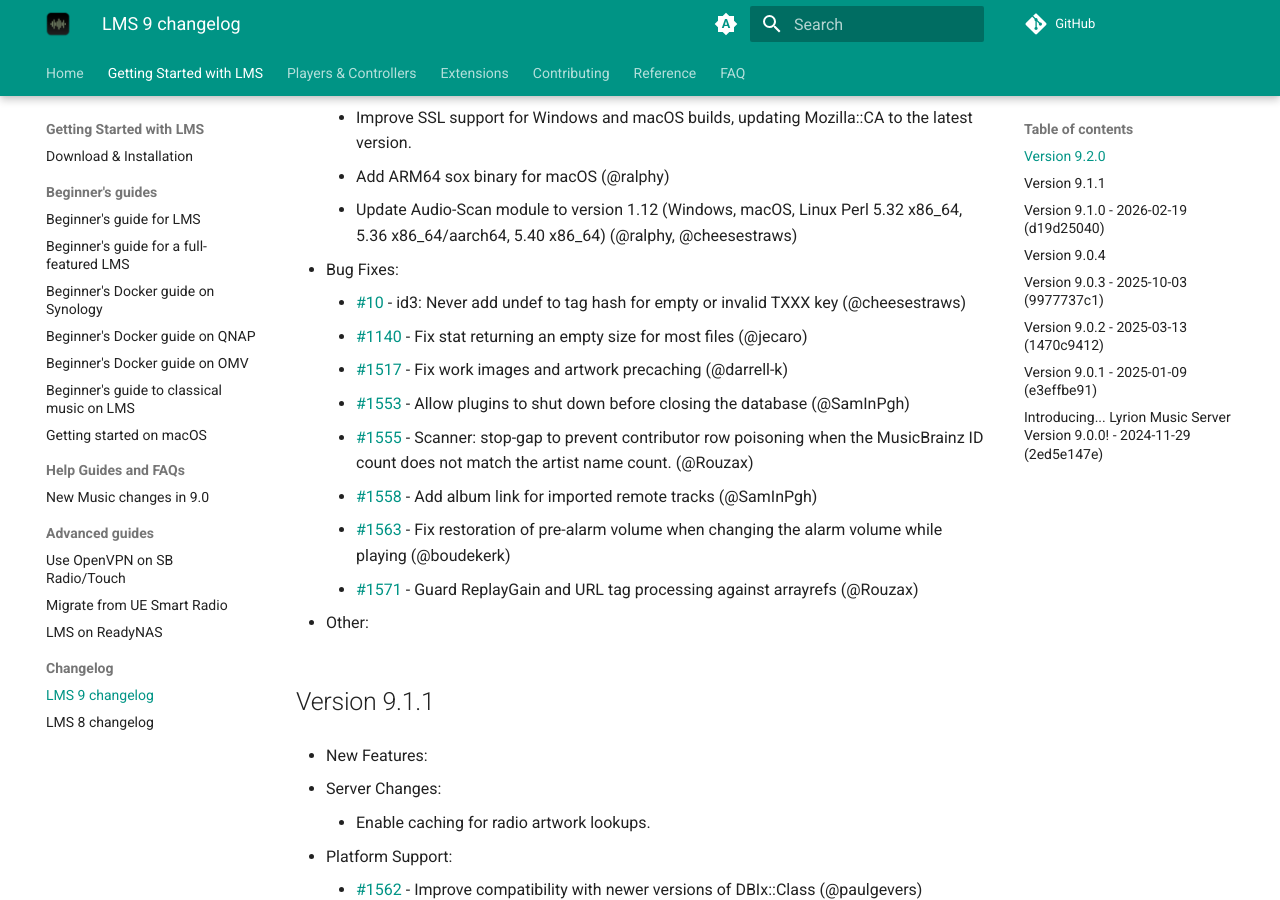
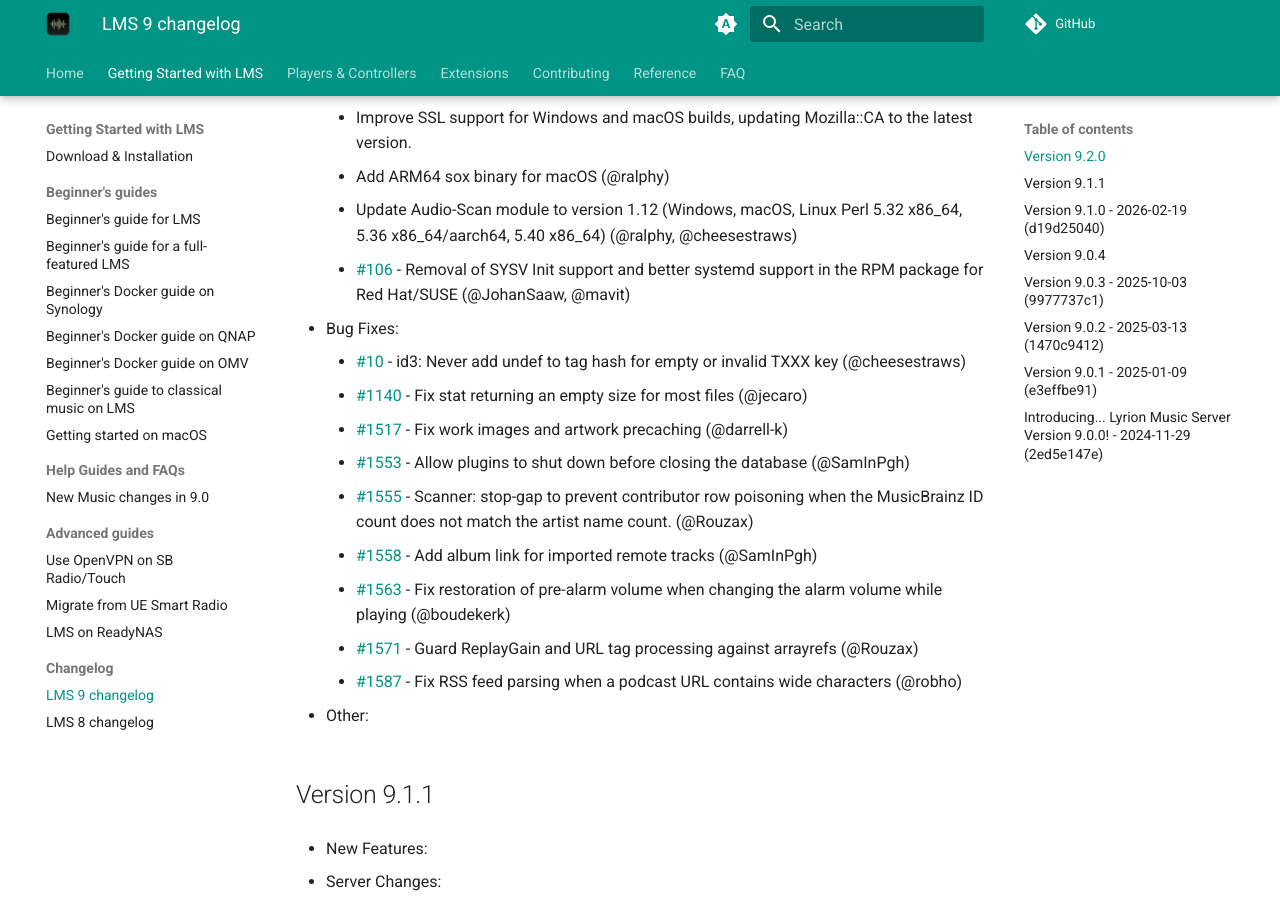
Before and after one commit to LMS-Community/lms-community.github.io, an MkDocs documentation site: the page built from docs/getting-started/changelog-lms9.md, in a window 1280 px wide and 900 px high, scrolled down 761 px. Built offline with MkDocs 1.6.1 and Material for MkDocs 9.7.7, drawn with Linux system fonts in a browser that asks for light colours; a script that is not in the unit is left out; plug-ins that fetch from the network failed and are left out; comment, search, counter and statistics services are not loaded.

Commit message:
Update external data sources

```diff
--- a/docs/getting-started/changelog-lms9.md
+++ b/docs/getting-started/changelog-lms9.md
@@ -22,6 +22,7 @@
 	- Improve SSL support for Windows and macOS builds, updating Mozilla::CA to the latest version.
 	- Add ARM64 sox binary for macOS (@ralphy)
 	- Update Audio-Scan module to version 1.12 (Windows, macOS, Linux Perl 5.32 x86\_64, 5.36 x86\_64/aarch64, 5.40 x86\_64) (@ralphy, @cheesestraws)
+	- [#106](https://github.com/LMS-Community/slimserver-platforms/pull/106) \- Removal of SYSV Init support and better systemd support in the RPM package for Red Hat/SUSE (@JohanSaaw, @mavit)
 
 - Bug Fixes:
 
@@ -33,6 +34,7 @@
 	- [#1558](https://github.com/LMS-Community/slimserver/pull/1558) \- Add album link for imported remote tracks (@SamInPgh)
 	- [#1563](https://github.com/LMS-Community/slimserver/pull/1563) \- Fix restoration of pre-alarm volume when changing the alarm volume while playing (@boudekerk)
 	- [#1571](https://github.com/LMS-Community/slimserver/pull/1571) \- Guard ReplayGain and URL tag processing against arrayrefs (@Rouzax)
+	- [#1587](https://github.com/LMS-Community/slimserver/pull/1587) \- Fix RSS feed parsing when a podcast URL contains wide characters (@robho)
 
 - Other:
 
```
